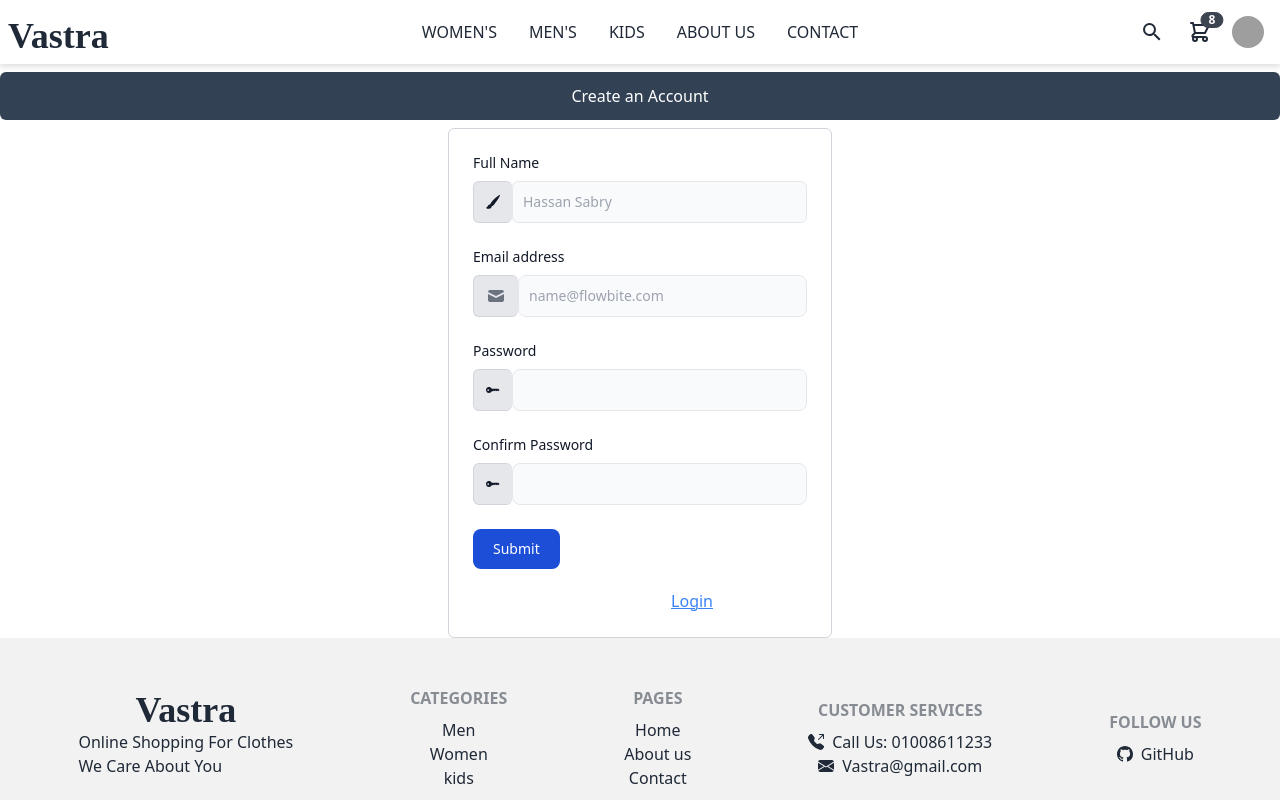
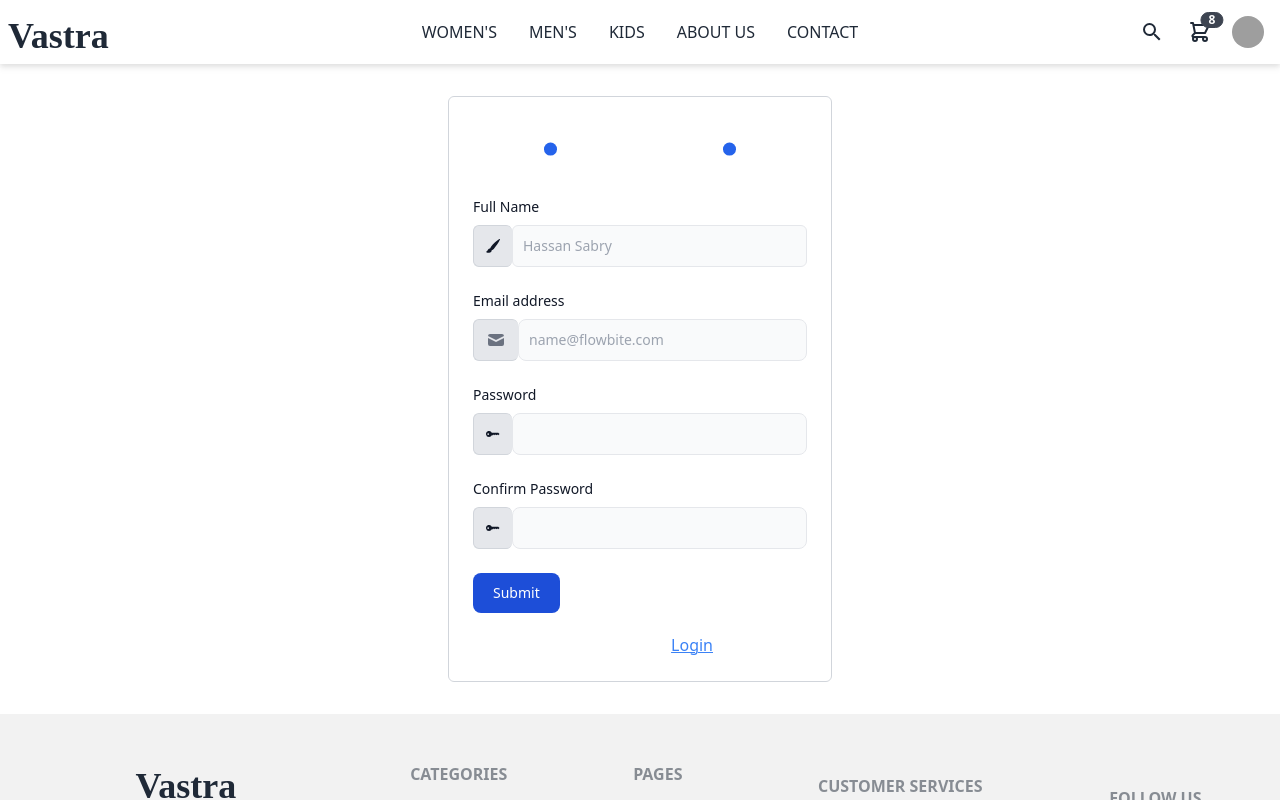
Before and after one commit to VastraEcommerce/VastraFrontend, a React (Create React App) app: page /signup in a window 1280 px wide. Built offline with nearby package versions, Linux system fonts and the light colour scheme; grey boxes are pictures that could not be loaded.

Commit message:
Update Register Page

```diff
--- a/src/pages/Account/register/Register.jsx
+++ b/src/pages/Account/register/Register.jsx
@@ -46,11 +46,12 @@ export default function Register() {
   // }, 250);
   return (
     <>
-      <h1 className="text-center p-3  bg-slate-700  text-white my-2 rounded-md">
+      {/* <h1 className="text-center p-3  bg-slate-700  text-white my-2 rounded-md">
         Create an Account
-      </h1>
+      </h1> */}
       <div className="w-full md:w-96 md:max-w-full mx-auto">
-        <div className="p-6 border border-gray-300 sm:rounded-md  dark:bg-gray-700">
+        <div className="p-6 border border-gray-300 sm:rounded-md  dark:bg-gray-700 my-8 drop-shadow-x">
+          <h1 className="text-white text-2xl font-bold header">Sign Up</h1>
           <Formik
             validateOnChange={false}
             initialValues={{
```
